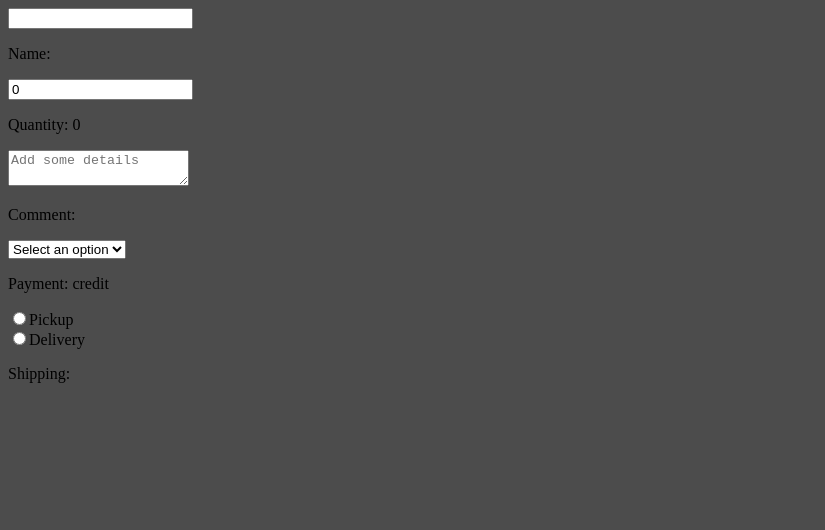
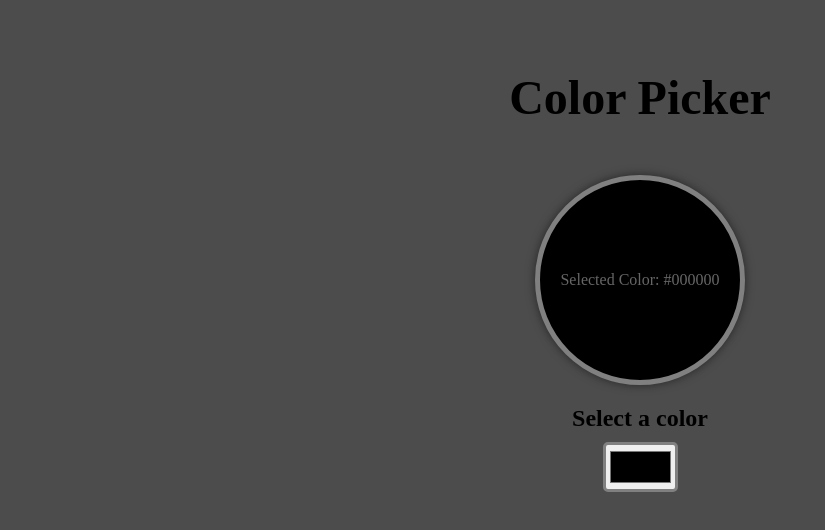
Before and after one commit to RomThpt/my-react-app, a React (Vite) app: page / in a window 1280 px wide. Shown: the top 530 px of the page, without its empty margins (0-825 px from the left). Built offline with nearby package versions, Linux system fonts and the light colour scheme.

Commit message:
feat: :rocket: Creating a color picker

```diff
--- a/src/App.jsx
+++ b/src/App.jsx
@@ -1,8 +1,8 @@
-import MyComponent from "./MyComponent";
+import ColorPicker from "./ColorPicker";
 function App() {
     return (
         <>
-            <MyComponent />
+            <ColorPicker />
         </>
     );
 }
--- /dev/null
+++ b/src/ColorPicker.jsx
@@ -0,0 +1,22 @@
+import React, { useState } from "react";
+
+const ColorPicker = () => {
+    const [color, setColor] = useState("#000000");
+
+    return (
+        <div className="color-picker-container">
+            <h1>Color Picker</h1>
+            <div className="color-display" style={{ backgroundColor: color }}>
+                <p>Selected Color: {color}</p>
+            </div>
+            <label>Select a color</label>
+            <input
+                type="color"
+                value={color}
+                onChange={(e) => setColor(e.target.value)}
+            ></input>
+        </div>
+    );
+};
+
+export default ColorPicker;
--- a/src/MyComponent.jsx
+++ /dev/null
@@ -1,61 +0,0 @@
-import { useState } from "react";
-/// On change event handler
-// The onChange event handler is used to capture the input value and update the state value. The onChange event handler is used with the input, textarea, and select elements.
-const MyComponent = () => {
-    const [name, setName] = useState("");
-    const [quantity, setQuantity] = useState(0);
-    const [comment, setComment] = useState("");
-    const [payment, setPayment] = useState("credit");
-    const [shipping, setShipping] = useState("");
-
-    return (
-        <div>
-            <input value={name} onChange={(e) => setName(e.target.value)} />
-            <p>Name: {name}</p>
-            <input
-                value={quantity}
-                onChange={(e) => setQuantity(e.target.value)}
-                type="number"
-            />
-            <p>Quantity: {quantity}</p>
-            <textarea
-                value={comment}
-                onChange={(e) => setComment(e.target.value)}
-                placeholder="Add some details"
-            />
-            <p>Comment: {comment}</p>
-            <select
-                value={payment}
-                onChange={(e) => setPayment(e.target.value)}
-            >
-                <option>Select an option</option>
-                <option value="Credit">Credit Card</option>
-                <option value="Debit">Debit Card</option>
-                <option value="Paypal">Paypal</option>
-            </select>
-            <p>Payment: {payment}</p>
-            <label>
-                <input
-                    type="radio"
-                    value="Pickup"
-                    checked={shipping === "Pickup"}
-                    onChange={(e) => setShipping(e.target.value)}
-                />
-                Pickup
-            </label>
-            <br />
-            <label>
-                <input
-                    type="radio"
-                    value="Delivery"
-                    checked={shipping === "Delivery"}
-                    onChange={(e) => setShipping(e.target.value)}
-                />
-                Delivery
-            </label>
-            <p>Shipping: {shipping}</p>
-        </div>
-    );
-};
-
-export default MyComponent;
--- a/src/index.css
+++ b/src/index.css
@@ -1,3 +1,55 @@
 body {
     background-color: rgb(76, 76, 76);
 }
+
+.body {
+    font-family: "Courier New", Courier, monospace;
+    font-size: 20px;
+    color: white;
+}
+
+.color-picker-container {
+    display: flex;
+    flex-direction: column;
+    align-items: center;
+    margin-top: 20px;
+}
+
+h1 {
+    margin: 50px;
+    font-size: 3rem;
+}
+
+.color-display {
+    width: 200px;
+    height: 200px;
+    border-radius: 50%;
+    display: flex;
+    justify-content: center;
+    align-items: center;
+    background-color: rgb(255, 255, 255);
+    box-shadow: 0 0 10px rgba(0, 0, 0, 0.5);
+    border: 5px solid hsl(0, 0%, 50%);
+    margin-bottom: 20px;
+    transition: 0.2s ease;
+}
+
+.color-display p {
+    color: hsl(0, 0%, 40%);
+    font-size: 1em;
+    text-align: center;
+}
+
+label {
+    font-size: 1.5rem;
+    font-weight: bold;
+    margin-bottom: 10px;
+}
+
+input[type="color"] {
+    width: 75px;
+    height: 50px;
+    padding: 2px;
+    border-radius: 5px;
+    border: 3px solid hsl(0, 0%, 50%);
+}
```
